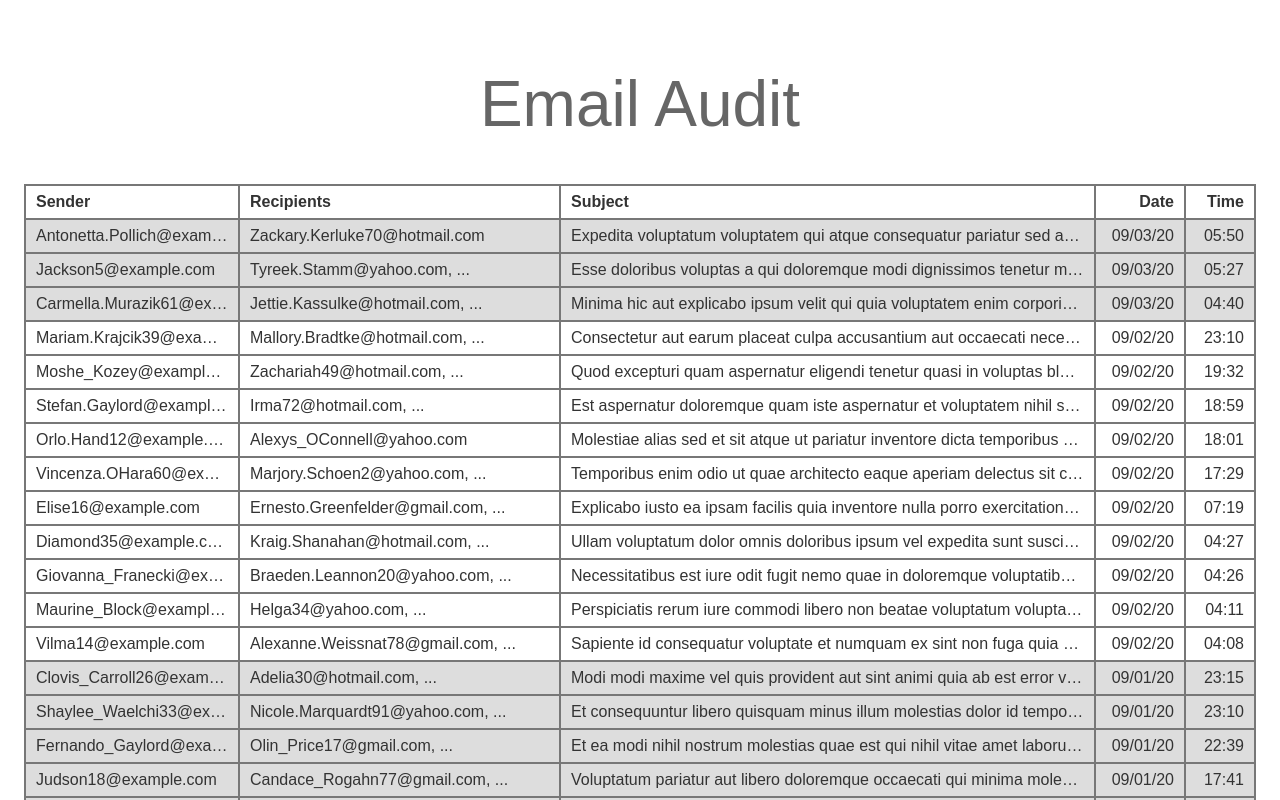
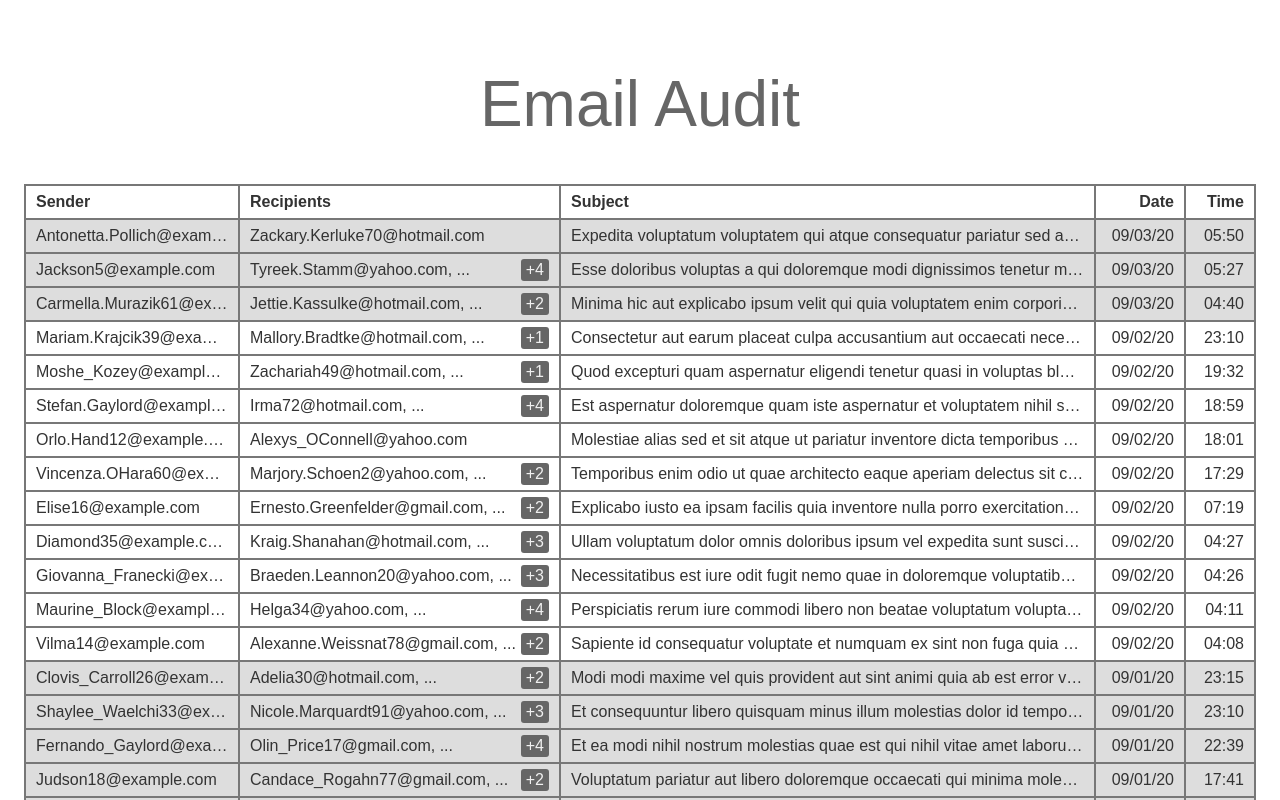
Before and after one commit to emmanesguerra/email-audit, a Vue app: page / in a window 1280 px wide. Shown: the top 800 px of the page. Built offline with nearby package versions, Linux system fonts and the light colour scheme.

Commit message:
Fix displaying of badges

```diff
--- a/src/components/RecipientsDisplay.vue
+++ b/src/components/RecipientsDisplay.vue
@@ -1,5 +1,6 @@
 <script setup lang="ts">
-import { ref, computed, onMounted, onBeforeUnmount } from 'vue';
+import { ref, computed, onMounted  } from 'vue';
+import RecipientsBadge from './RecipientsBadge.vue';
 
 const props = defineProps < {
 recipients: string[];
@@ -10,12 +11,12 @@ const containerRef = ref < HTMLElement | null > (null);
 const containerParentWidth = ref(0);
 
 onMounted(() => {
-  if (containerRef.value) {
-    const parentElement = containerRef.value.parentElement;
-    if (parentElement) {
-      containerParentWidth.value = getElementInnerWidth(parentElement);
+    if (containerRef.value) {
+        const parentElement = containerRef.value.parentElement;
+        if (parentElement) {
+            containerParentWidth.value = getElementInnerWidth(parentElement);
+        }
     }
-  }
 });
 
 const displayedRecipients = computed(() => {
@@ -26,8 +27,9 @@ const displayedRecipients = computed(() => {
     let elipseWidth = tempElement1.getBoundingClientRect().width;
     document.body.removeChild(tempElement1);
 
-    // Calculate the available space for content by subtracting the ellipsis width from the parent container
-    let totalContainerWidth = containerParentWidth.value - elipseWidth;
+    // Calculate the available space for content by subtracting the ellipsis and badge width from the parent container
+    let badgeWidth = 28;
+    let totalContainerWidth = containerParentWidth.value - elipseWidth - badgeWidth;
     let totalWidth = 0;
     let displayedEmails = [];
     let truncated = false;
@@ -45,7 +47,7 @@ const displayedRecipients = computed(() => {
             displayedEmails.push(props.recipients[i]);
         } else {
             const recipient = props.recipients[i];
-            tempElement.textContent = displayedEmails.join(', ') + (displayedEmails.length > 0 ? ', ' : '') + recipient + ', ';
+            tempElement.textContent = displayedEmails.join(', ') + (displayedEmails.length > 0 ? ', ' : '') + recipient;
 
             // Append the element to the body to measure its width
             document.body.appendChild(tempElement);
@@ -66,7 +68,10 @@ const displayedRecipients = computed(() => {
     const displayText = truncated ? displayedEmails.join(', ') + ', ...' : displayedEmails.join(', ');
 
     // Return the final display text
-    return displayText;
+    return {
+        text: displayText,
+        truncated: props.recipients.length - displayedEmails.length
+    };
 });
 
 const getElementInnerWidth = (element: HTMLElement): number => {
@@ -82,8 +87,28 @@ const getElementInnerWidth = (element: HTMLElement): number => {
 </script>
 
 <template>
-    <span ref="containerRef">{{ displayedRecipients }}</span>
+    <span class="recipients"   ref="containerRef">
+        {{ displayedRecipients.text }}
+        <RecipientsBadge
+            ref="containerBadge"
+            v-if="displayedRecipients.truncated"
+            :numTruncated="displayedRecipients.truncated"
+            class="badge"/>
+    </span>
 </template>
+
+<style scoped>
+    .recipients
+    {
+        display: flex;
+        align-items: center;
+        justify-content: space-between;
+    }
+    .recipients .badge
+    {
+        margin-left: auto;
+    }
+</style>
 
 <!--
 
```
